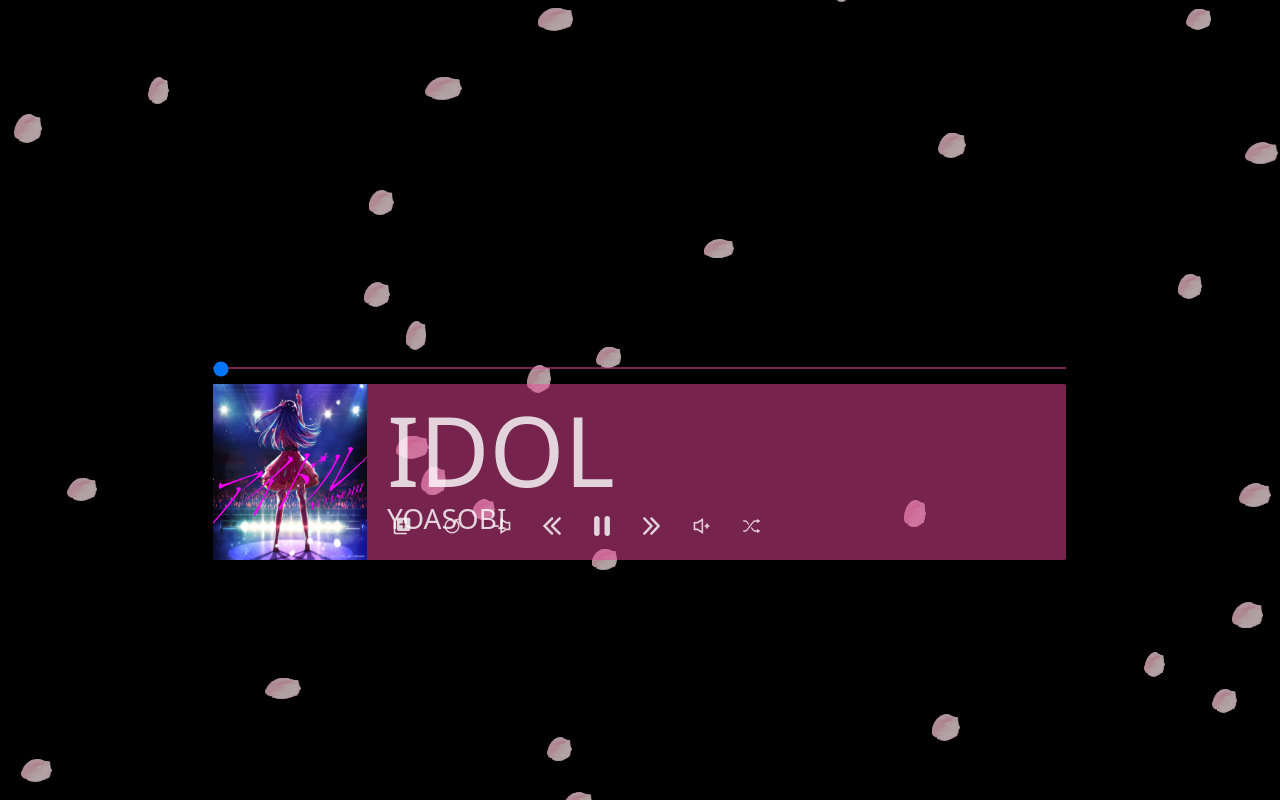
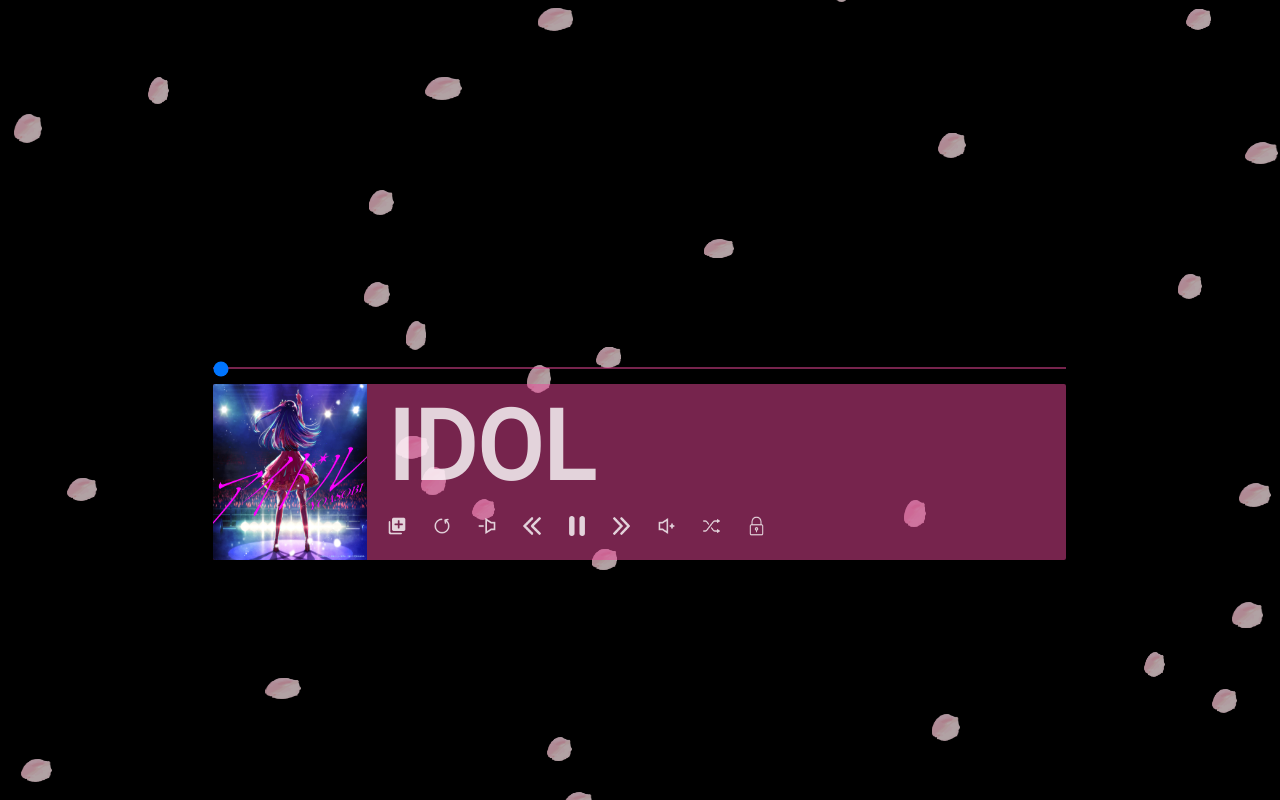
Before and after one commit to OriginalCube/WE-oshi-ko, a React (Create React App) app: page / in a window 1280 px wide. Built offline with nearby package versions, Linux system fonts and the light colour scheme.

Commit message:
Added new Params for users

```diff
--- /dev/null
+++ b/src/components/visualizer/Playlist.jsx
@@ -0,0 +1,27 @@
+import React from "react";
+import SongData from "../SongData.json";
+
+const Playlist = (props) => {
+  const SongTitle = (e) => (
+    <div className="h-full">
+      <p
+        className="m-auto text-white opacity-70 border-b-2 border-white"
+        onClick={() => props.changeSong(e.index - 1)}
+      >
+        {e.index}. {e.name}
+      </p>{" "}
+    </div>
+  );
+  return (
+    <div
+      className="relative flex flex-col w-4/5 m-auto overflow-hidden"
+      style={{ backgroundColor: props.playerColor }}
+    >
+      {SongData["songs"].map((e, index) => (
+        <SongTitle name={e.name} index={index + 1} key={index} />
+      ))}
+    </div>
+  );
+};
+
+export default Playlist;
--- a/src/components/visualizer/Visualizer.jsx
+++ b/src/components/visualizer/Visualizer.jsx
@@ -2,6 +2,7 @@
 import SongData from "../SongData.json";
 import VisualizerCanvas from "./VisualizerCanvas";
 import AudioVisualizer from "./AudioVisualizer";
+import Playlist from "./Playlist";
 
 const Visualizer = () => {
   const [isActive, setIsActive] = React.useState(true);
@@ -14,10 +15,13 @@
   const [bgOpacity, setBgOpacity] = React.useState(0.5);
   const [playerColor, setPlayerColor] = React.useState("236, 72, 153");
   const [playerOpacity, setPlayerOpacity] = React.useState(0.5);
+  const [pbOpacity, setPbOpacity] = React.useState(0.5);
   const [textSize, setTextSize] = React.useState(10);
   const [mainImage, setMainImage] = React.useState("");
   const [songName, setSongName] = React.useState("");
   const [artistName, setArtistName] = React.useState("");
+  const [lockBg, setLockBg] = React.useState(false);
+  const [playlist, setPlaylist] = React.useState(false);
 
   //Wallpaper Engine Properties
   window.wallpaperPropertyListener = {
@@ -49,6 +53,10 @@
 
       if (properties.backgroundopacity) {
         setBgOpacity(properties.backgroundopacity.value / 10);
+      }
+
+      if (properties.playerbarsopacity) {
+        setPbOpacity(properties.playerbarsopacity.value / 10);
       }
 
       if (properties.textsize) {
@@ -86,10 +94,6 @@
     //
   }
 
-  React.useEffect(() => {
-    console.log(background);
-  }, [background]);
-
   //DRY
   let keypress = new Audio();
   const [isPlaying, setPlaying] = React.useState(false);
@@ -116,7 +120,11 @@
     clearInterval(intervalRef.current);
     intervalRef.current = setInterval(() => {
       if (audioRef.current.ended) {
-        onSkip();
+        if (repeat) {
+          audioRef.current.play();
+        } else {
+          onSkip();
+        }
       } else {
         setProgress(audioRef.current.currentTime);
       }
@@ -195,6 +203,21 @@
     clickAudio(0);
   };
 
+  const onPlaylist = () => {
+    setPlaylist(!playlist);
+    clickAudio(0);
+  };
+
+  const onLock = () => {
+    setLockBg(!lockBg);
+    clickAudio(0);
+  };
+
+  const changeSong = (e) => {
+    setSongId(e);
+    clickAudio(1);
+  };
+
   React.useEffect(() => {
     audioRef.current.volume = volume;
     localStorage.setItem("volume", volume);
@@ -219,7 +242,7 @@
     setMainImage(SongData["songs"][songId].image);
     setSongName(SongData["songs"][songId].name);
     setArtistName(SongData["songs"][songId].artist);
-    if (backgroundId + 1 < background.length) {
+    if (backgroundId + 1 < background.length && !lockBg) {
       setBackgroundId(backgroundId + 1);
     } else {
       setBackgroundId(0);
@@ -243,14 +266,22 @@
   const VisualizerText = () => (
     <>
       <p
-        className="song-title mt-12 ml-5 font-medium text-white opacity-80"
-        style={{ fontSize: `${0.6 * textSize}rem` }}
+        className="song-title font-semibold text-white opacity-80 spotify-regular overflow-visible"
+        style={{
+          fontSize: `${0.6 * textSize}rem`,
+          marginTop: `${0.3 * textSize}rem`,
+          marginLeft: `${0.125 * textSize}rem`,
+        }}
       >
         {songName.substring(0, 12).toUpperCase()}
       </p>
       <p
-        className="font-extrathin mt-8 ml-5 text-white opacity-80"
-        style={{ fontSize: `${0.175 * textSize}rem` }}
+        className="font-extrathin text-white opacity-70 spotify-regular"
+        style={{
+          fontSize: `${0.175 * textSize}rem`,
+          marginTop: `${0.2 * textSize}rem`,
+          marginLeft: `${0.125 * textSize}rem`,
+        }}
       >
         {artistName.substring(0, 15).toUpperCase()}
       </p>
@@ -258,9 +289,10 @@
   );
 
   const VisualizerControls = () => (
-    <div className="h-2/5 flex relative opacity-80 visualizer-controls w-3/5 top-1/4">
+    <div className="h-2/5 flex relative opacity-80 visualizer-controls w-3/5 top-1/4 overflow-visible">
       <div className=" h-5/6 w-auto">
         <img
+          onClick={onPlaylist}
           className="w-full h-full"
           src="./assets/icons/playlist.png"
           alt=""
@@ -323,6 +355,14 @@
           alt=""
         />
       </div>
+      <div className=" h-5/6 w-auto">
+        <img
+          onClick={onLock}
+          className="w-full h-full"
+          src={`./assets/icons/padlock.png`}
+          alt=""
+        />
+      </div>
     </div>
   );
 
@@ -343,10 +383,7 @@
         }}
       ></div>
       <VisualizerCanvas />
-      <AudioVisualizer
-        playerColor={playerColor}
-        playerOpacity={playerOpacity}
-      />
+      <AudioVisualizer playerColor={playerColor} playerOpacity={pbOpacity} />
       <input
         className="absolute w-2/3"
         style={{ left: "16.65%", top: "45.1%" }}
@@ -369,7 +406,11 @@
         }}
       >
         <div className="h-full" style={{ width: "22%" }}>
-          <img className="h-full w-full" src={mainImage} alt="" />
+          {playlist ? (
+            <Playlist playerColor={playerColor} changeSong={changeSong} />
+          ) : (
+            <img className="h-full w-full" src={mainImage} alt="" />
+          )}
         </div>
         <div className="w-full h-full flex flex-col">
           <div className="w-full h-2/3">
--- a/src/index.css
+++ b/src/index.css
@@ -5,10 +5,21 @@
 * {
   margin: 0;
   padding: 0;
+  overflow: hidden;
+}
+
+@font-face {
+  font-family: "Spotify";
+  src: local("Spotify"), url(./fonts/Heebo-Regular.ttf) format("TrueType");
+}
+
+.spotify-regular {
+  font-family: "Spotify";
 }
 
 .App {
   background-color: black;
+  overflow: hidden;
 }
 
 .visualizer input {
```
Also changed, not shown: src/fonts/Heebo-Medium.ttf (added), src/fonts/Heebo-Regular.ttf (added).
